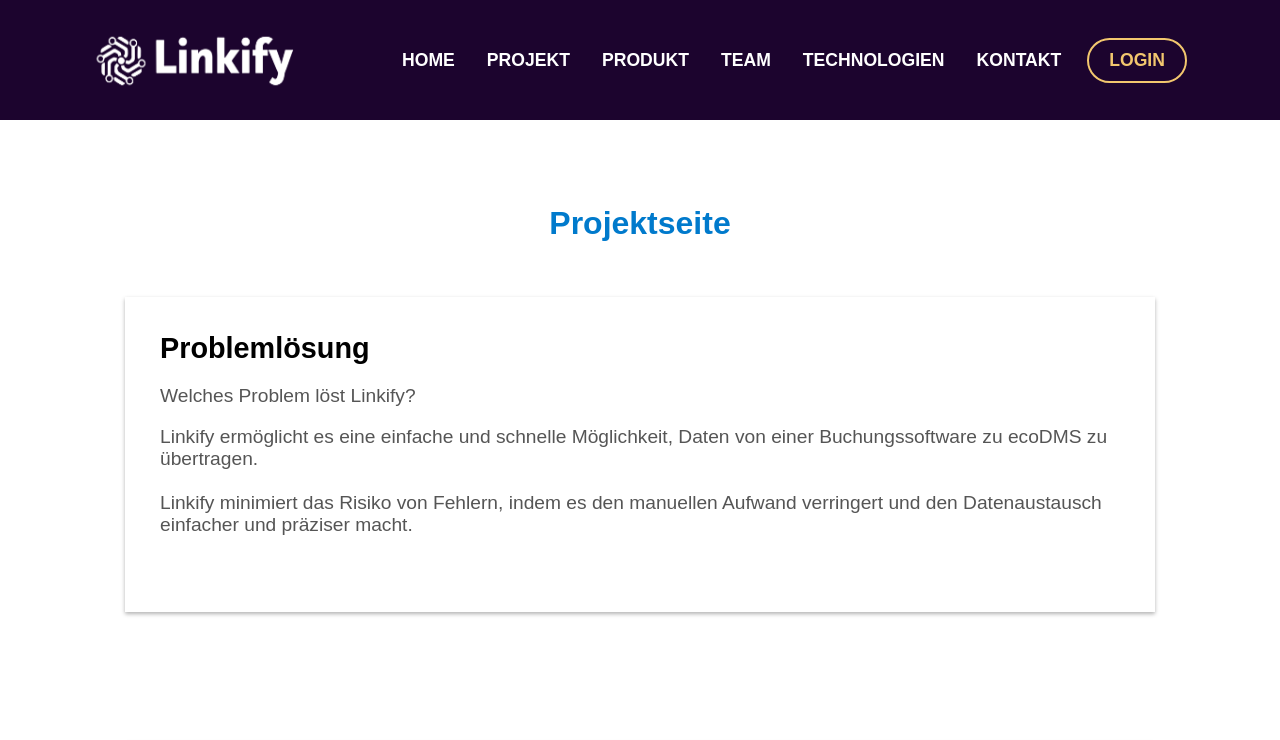
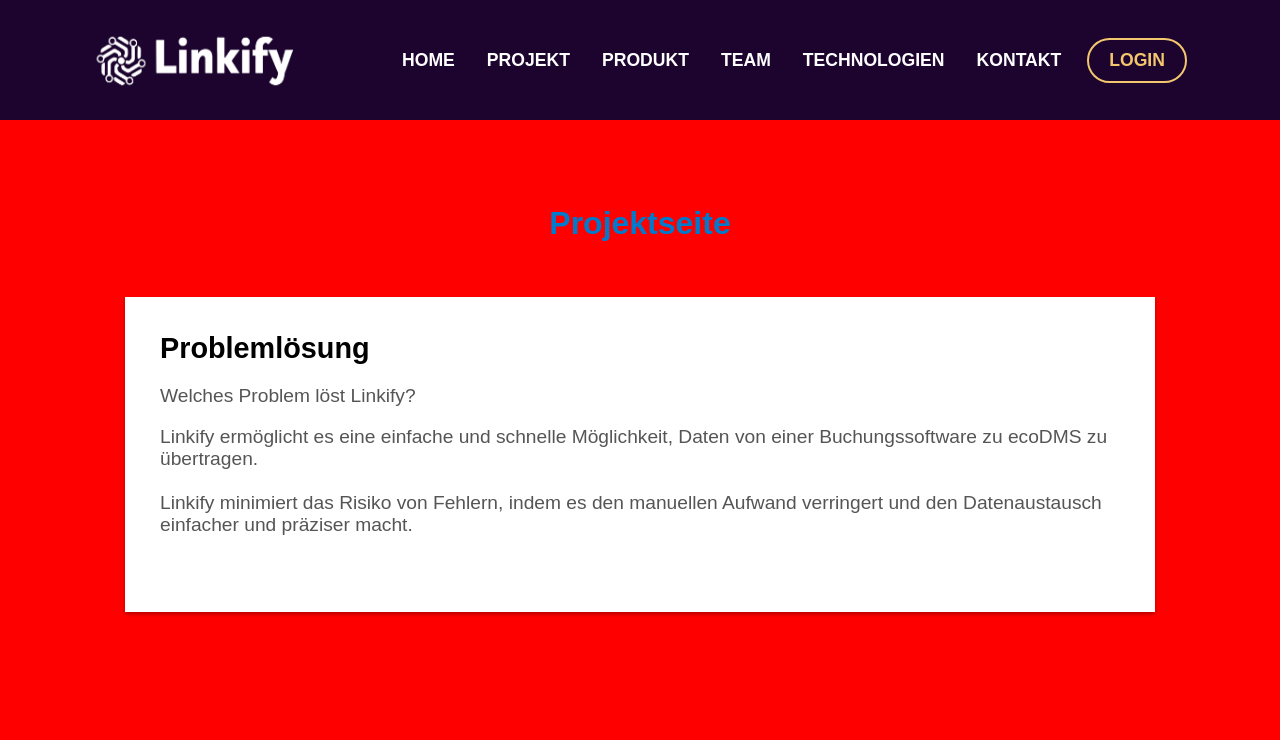
Before and after one commit to RalfHof/nextjs-boilerplate, a Next.js app: page /projekt in a window 1280 px wide. Shown: the top 740 px of the page. Built offline with nearby package versions, Linux system fonts and the light colour scheme.

Commit message:
New Features

```diff
--- a/src/app/product/page.tsx
+++ b/src/app/product/page.tsx
@@ -76,7 +76,7 @@ export default function ProductPage() {
 
   return (
     <div className="project-item product-item">
-      <h1 className="HeaderItems">Produktseite</h1>
+      <h1 className="HeaderItems ProductHeader">Produktseite</h1>
 
       <ProjektItem Item={TargetItem1} />
 
--- a/src/app/projekt/page.tsx
+++ b/src/app/projekt/page.tsx
@@ -89,8 +89,8 @@ export default function ProjektPage() {
 
 
   return (
-    <div className='project-item'>
-      <h1 className='HeaderItems'>Projektseite</h1>
+    <div className='project-item project-elements'>
+      <h1 className='HeaderItems ProjectHeader'>Projektseite</h1>
       <ProjektItem Item={TargetItem} />
       <ProjektItem Item={TimerItem} />
 
--- a/src/components/projekt/page.tsx
+++ b/src/components/projekt/page.tsx
@@ -12,7 +12,7 @@ type ProjektItemProps = {
 export default function ProjektItem({ Item, }: ProjektItemProps) {
     return (
         <>
-            <div className="project-item ">
+            <div className="project-item">
                 <div className="project-item-list">
 
                     <h2 className="project-title">{Item.Titel}</h2>
--- a/src/globals.css
+++ b/src/globals.css
@@ -1737,3 +1737,8 @@ details p {
   height: 100%;
   background-color: #007acc;
 }
+
+
+.project-elements{
+  background-color: red;
+}
```
